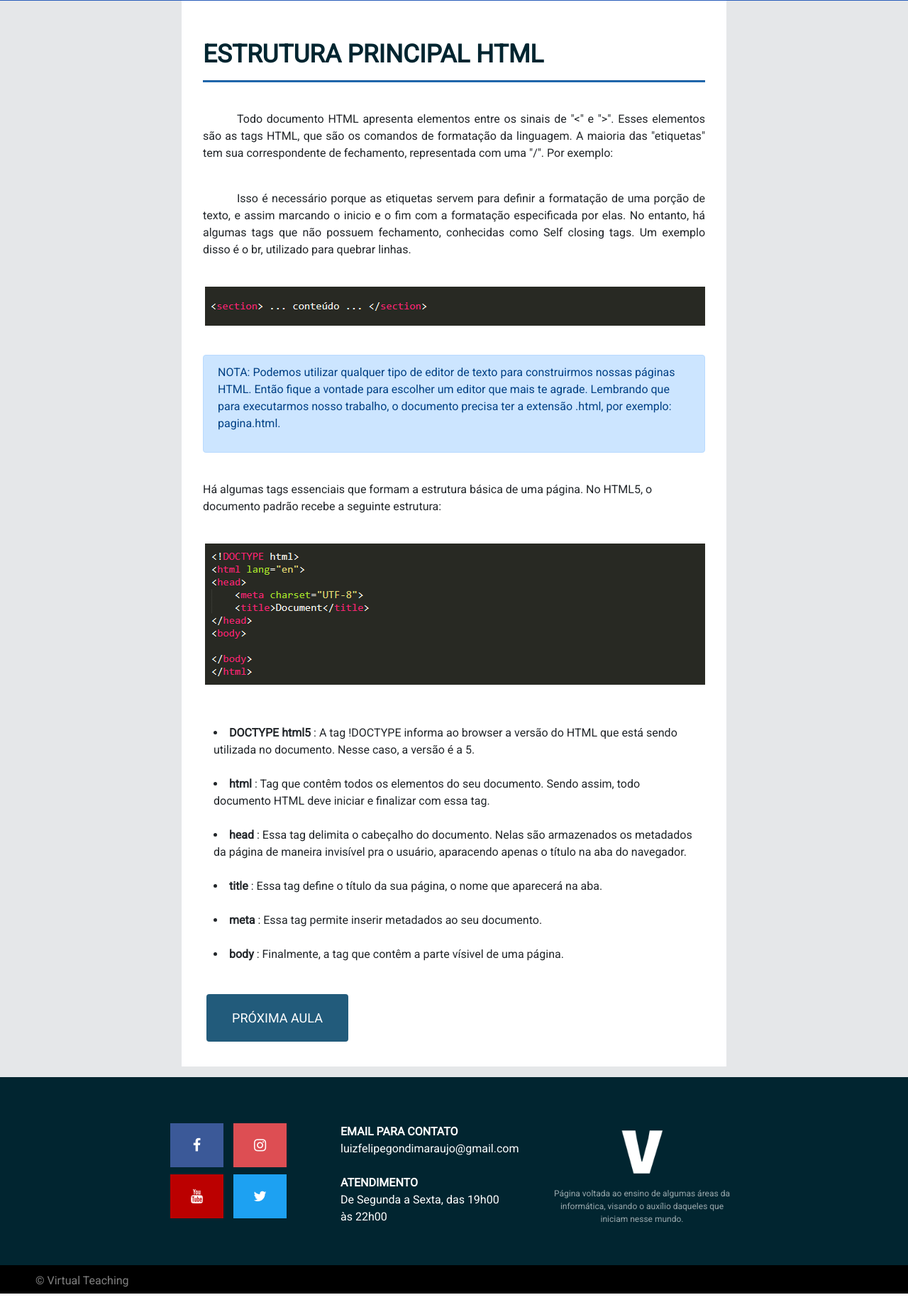
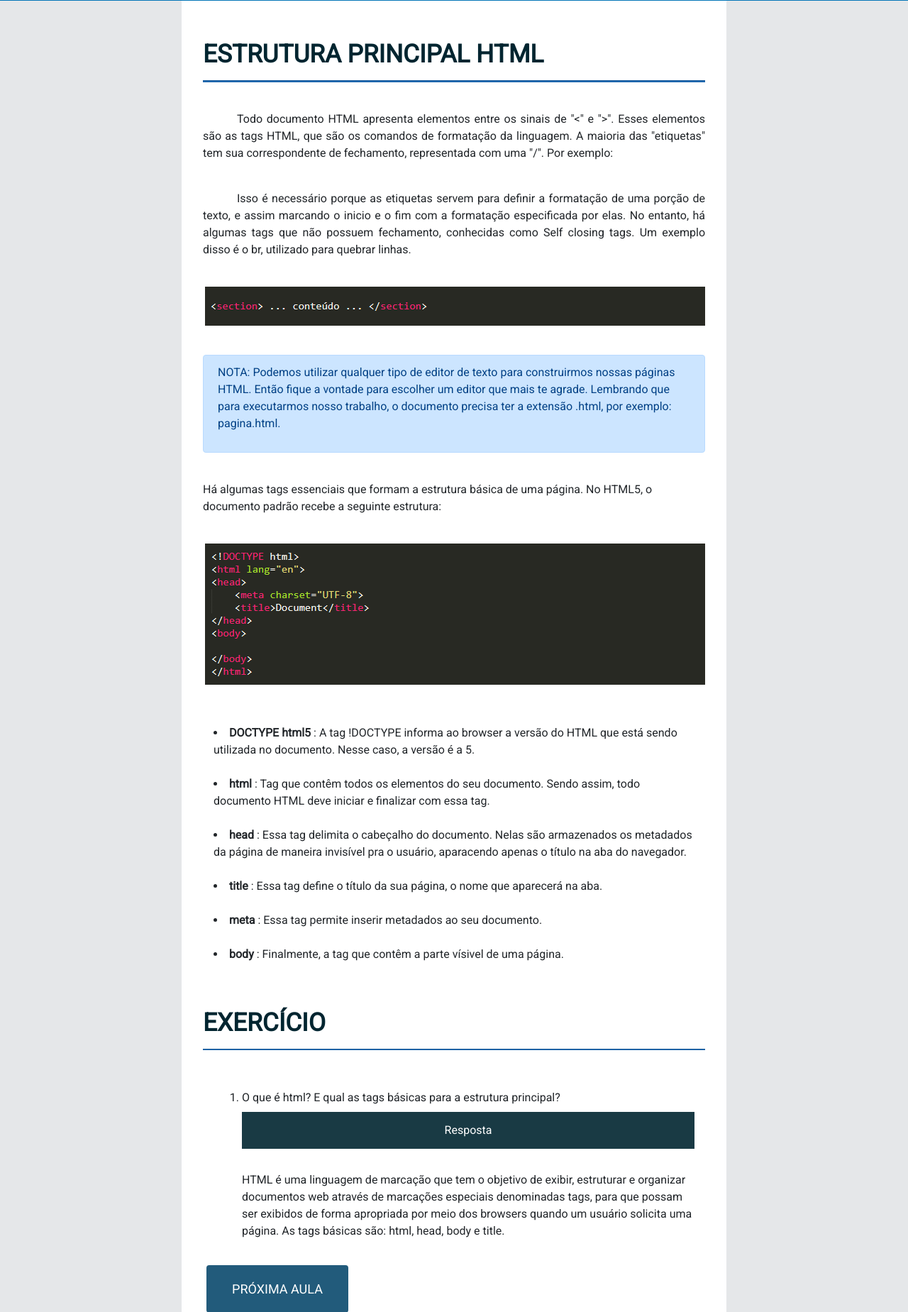
Before and after one commit to LuizFelipeGondim/project-with-flask, a Flask app: page /aula1-html in a window 1280 px wide. Shown: the part 390-2239 px from the top of the page at 71% size. Before the commit the page ends 2213 px from the top, so only its background shows below. Run offline with Flask 2, Linux system fonts and the light colour scheme; a user stored in the database is signed in; some libraries are stand-ins or nearby versions.

Commit message:
exercicios add

```diff
--- a/templates/cursos/aula1-html.html
+++ b/templates/cursos/aula1-html.html
@@ -4,7 +4,7 @@
 {% endblock title %}
 
 {% block content %}
-<section class="titulo_pag2" style="background-color: #295dba;">
+<section class="titulo_pag2" style="background-color: #0275b8;">
     <figure><img src="static/img/logo-web.png" style="width:300px; height: 300px; margin:auto"></figure>
     <h1>HTML</h1>
 </section>
@@ -26,7 +26,7 @@
 
         <figure class="highlight">
             <pre>
-                <img src="/static/img-curso/tag-exemplo.png" alt=""> <br/>
+                <img src="/static/img/img-curso/tag-exemplo.png" alt=""> <br/>
             </pre>
         </figure> <br/>
 
@@ -41,11 +41,9 @@
 
         <figure class="highlight">
             <pre>
-                <img src="/static/img-curso/estrutura.png" alt=""> <br/>
+                <img src="/static/img/img-curso/estrutura.png" alt=""> <br/>
             </pre>
         </figure> <br/>
-
-
 
         <div class="lista-curso">
             <li><b> DOCTYPE html5 </b>: A tag !DOCTYPE informa ao browser a versão do HTML que está sendo utilizada no documento.
@@ -63,6 +61,24 @@
 
             <li><b> body </b>: Finalmente, a tag que contêm a parte vísivel de uma página.</li> <br/>
         </div>
+
+        <br/>
+        <h1 class="titulo_curso">EXERCÍCIO</h1>
+        <hr> <br/>
+
+        <div class="lista-curso">
+            <ol>
+                <li>O que é html? E qual as tags básicas para a estrutura principal? <br/>
+                    <button type="button" class="collapsible">Resposta</button>
+                    <div class="cont">
+                        <p> <br/> HTML é uma linguagem de marcação que tem o objetivo de exibir, estruturar e organizar documentos web através de
+                        marcações especiais denominadas tags, para que possam ser exibidos de forma apropriada por meio dos browsers quando um
+                        usuário solicita uma página. As tags básicas são: html, head, body e title.</p>
+                    </div></li>
+            </ol>
+        </div>
+
+
         <a href="{{url_for('aula2H')}}"><button class="button"><span>PRÓXIMA AULA </span></button></a>
     </div>
 
```
